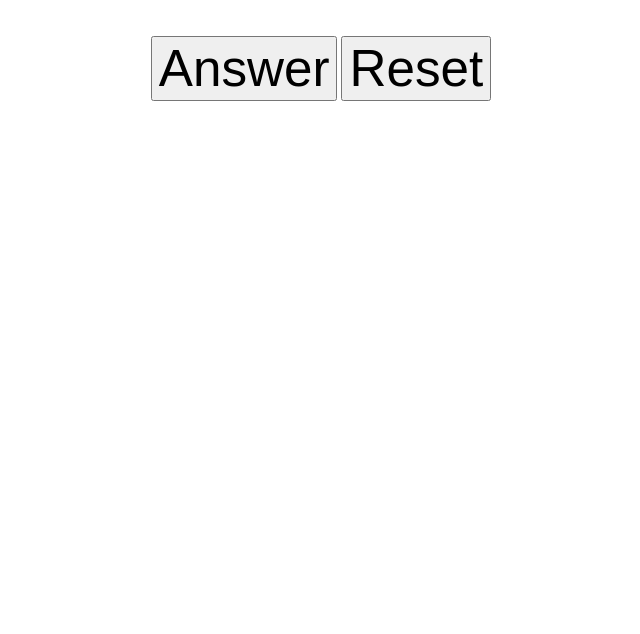
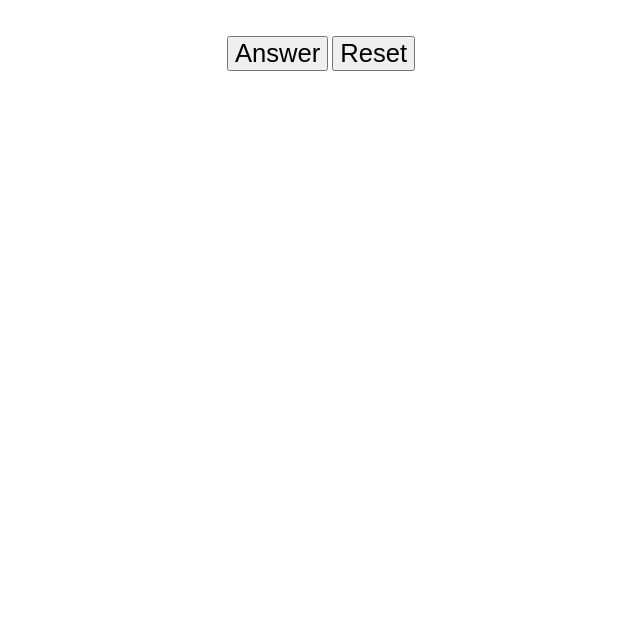
Before and after one commit to CarltonYeung/CarltonYeung.github.io, a plain HTML site: page atc/count-planes/index.html in a window 1280 px wide. Shown: the part 166-800 px from the top of the page, without its empty margins (319-959 px from the left). Drawn offline with Linux system fonts and the light colour scheme.

Commit message:
Adjust button size

```diff
--- a/atc/count-planes/index.html
+++ b/atc/count-planes/index.html
@@ -24,11 +24,11 @@
     }
 
     #show_answer {
-        font-size: 4vw;
+        font-size: 2vw;
     }
 
     #reset {
-        font-size: 4vw;
+        font-size: 2vw;
     }
 
     #answer {
```
